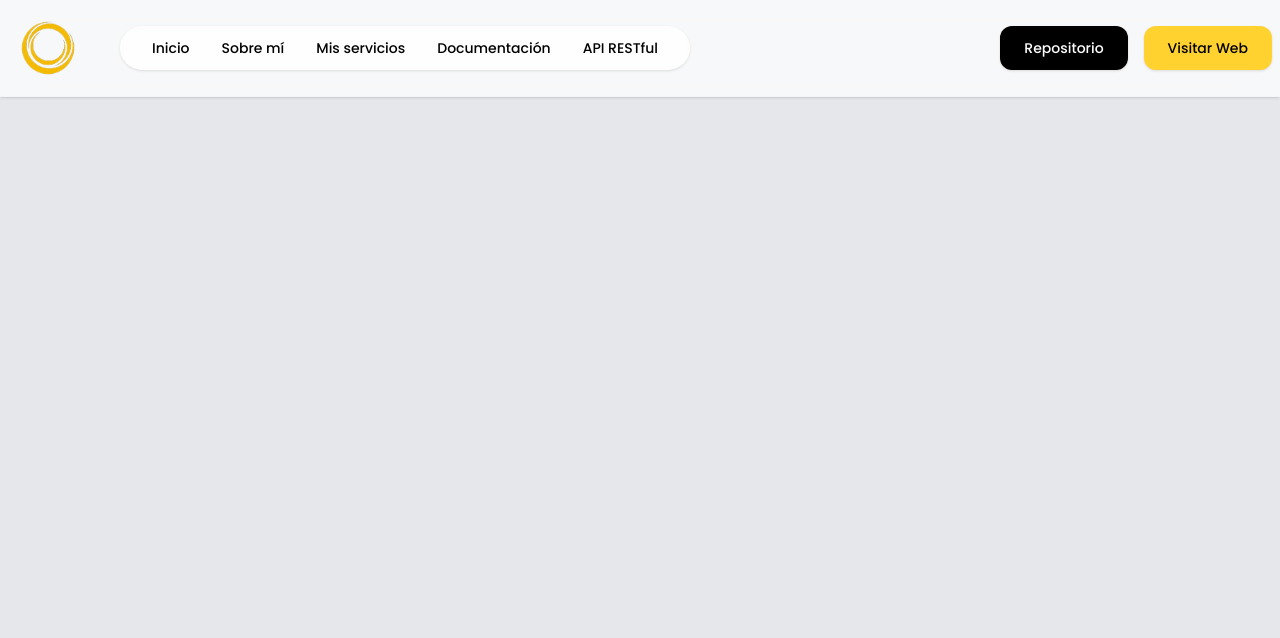
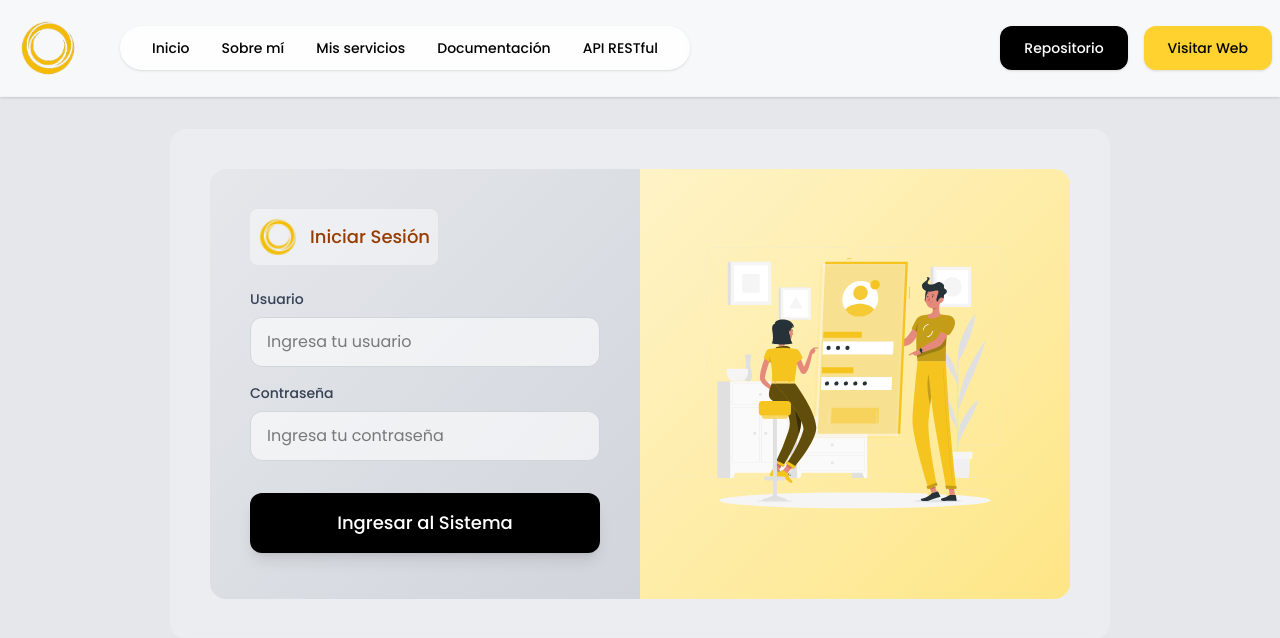
Before and after one commit to GaboGabito05/sistema-crm-compina-client, a React (Vite) app: page /login in a window 1280 px wide. Shown: the top 638 px of the page. Built offline with nearby package versions, Linux system fonts and the light colour scheme.

Commit message:
Errorgit add .!

```diff
--- a/src/App.jsx
+++ b/src/App.jsx
@@ -3,7 +3,8 @@ import { Routes, Route } from 'react-router-dom';
 import Navbar from './components/Navbar';
 import Bento from './components/Bento';
 import Mobile from './components/Mobile';
-import Docs from './pages/Docs'; // Asegúrate de que la ruta sea correcta
+import Docs from './pages/Docs';
+import Login from './pages/login';
 
 function App() {
   const [isDesktop, setIsDesktop] = useState(true);
@@ -27,6 +28,7 @@ function App() {
           <Routes>
             <Route path="/" element={<Bento />} />
             <Route path="/docs" element={<Docs />} />
+            <Route path="/login" element={<Login />} />
           </Routes>
         </>
       ) : (
--- a/src/components/Bento.jsx
+++ b/src/components/Bento.jsx
@@ -7,7 +7,7 @@ function Bento() {
         <section className="flex items-center justify-center justify-self-center w-full h-full p-8">
             <div className="max-w-7xl mx-auto">
                 <div className="grid grid-cols-2 grid-rows-2 gap-8 p-10 rounded-2xl bg-gray-50/30 backdrop-blur-sm">
-                    <div className="bg-amber-300 col-span-1 row-span-2 rounded-xl p-12 hover:shadow-xl transition-all flex flex-col justify-between group hover:bg-amber-400">
+                    <div className="bg-gradient-to-br from-amber-100 to-amber-200 col-span-1 row-span-2 rounded-xl p-12 hover:shadow-xl transition-all flex flex-col justify-between group hover:bg-amber-400">
                         <div className="space-y-4">
                             <span className="text-lg font-medium text-amber-800 block">
                                 Sistema CRM
@@ -16,7 +16,7 @@ function Bento() {
                                 Bienvenido al sistema de gestión de clientes
                             </h1>
                         </div>
-                        <a href="#" className="inline-block bg-black text-white px-8 py-4 text-lg font-medium rounded-xl hover:bg-amber-900 transition-all hover:scale-105 w-fit">
+                        <a href="/login" className="inline-block bg-black text-white px-8 py-4 text-lg font-medium rounded-xl hover:bg-amber-900 transition-all hover:scale-105 w-fit">
                             Ingresar
                         </a>
                     </div>
--- a/src/pages/Login.jsx
+++ b/src/pages/Login.jsx
@@ -0,0 +1,69 @@
+function Login(){
+    return (
+        <section className="flex items-center justify-center w-full h-full p-8">
+            <div className="max-w-7xl mx-auto">
+                <div className="grid grid-cols-2 gap-0 p-10 rounded-2xl bg-gray-50/30 backdrop-blur-sm">
+                    {/* Formulario */}
+                    <div className="bg-gradient-to-br from-gray-200 to-gray-300 rounded-bl-2xl rounded-tl-2xl  p-10 hover:shadow-2xl transition-all">
+                        <div className="space-y-6">
+                            <div className="flex items-center space-x-3 bg-white/40 p-2 rounded-lg w-fit">
+                                <img src="/images/logocompina.webp" alt="Compina Logo" className="w-10 h-10 object-contain" />
+                                <span className="text-lg font-medium text-amber-800">
+                                    Iniciar Sesión
+                                </span>
+                            </div>
+
+                            <form className="space-y-4">
+                                <div className="space-y-2">
+                                    <label htmlFor="usuario" className="block text-sm font-medium text-gray-700">
+                                        Usuario
+                                    </label>
+                                    <input
+                                        type="text"
+                                        id="usuario"
+                                        name="usuario"
+                                        className="w-full px-4 py-3 rounded-xl bg-white/60 border border-gray-300 focus:outline-none focus:ring-2 focus:ring-amber-500 focus:border-transparent transition-all"
+                                        placeholder="Ingresa tu usuario"
+                                    />
+                                </div>
+
+                                <div className="space-y-2">
+                                    <label htmlFor="password" className="block text-sm font-medium text-gray-700">
+                                        Contraseña
+                                    </label>
+                                    <input
+                                        type="password"
+                                        id="password"
+                                        name="password"
+                                        className="w-full px-4 py-3 rounded-xl bg-white/60 border border-gray-300 focus:outline-none focus:ring-2 focus:ring-amber-500 focus:border-transparent transition-all"
+                                        placeholder="Ingresa tu contraseña"
+                                    />
+                                </div>
+
+                                <div className="pt-4">
+                                    <button
+                                        type="submit"
+                                        className="w-full bg-black text-white px-8 py-4 text-lg font-medium rounded-xl hover:bg-amber-900 transition-all hover:scale-[1.02] shadow-lg hover:shadow-amber-900/20"
+                                    >
+                                        Ingresar al Sistema
+                                    </button>
+                                </div>
+                            </form>
+                        </div>
+                    </div>
+
+                    {/* Imagen */}
+                    <div className="bg-gradient-to-br from-amber-100 to-amber-200 rounded-br-2xl rounded-tr-2xl p-10 hover:shadow-2xl transition-all flex items-center justify-center">
+                        <img
+                            src="/images/Mobile-login-rafiki.svg"
+                            alt="Ilustración de login"
+                            className="w-full max-w-md transform hover:scale-105 transition-transform duration-300"
+                        />
+                    </div>
+                </div>
+            </div>
+        </section>
+    );
+};
+
+export default Login;
--- a/src/pages/docs.jsx
+++ b/src/pages/docs.jsx
@@ -4,7 +4,7 @@ function Docs() {
       <div className="max-w-7xl mx-auto">
         <div className="grid grid-cols-2 gap-8 p-10 rounded-2xl bg-gray-50/30 backdrop-blur-sm">
           {/* Resumen del Proyecto */}
-          <div className="bg-amber-300 col-span-2 rounded-xl p-12 hover:shadow-xl transition-all group hover:bg-amber-400">
+          <div className="bg-gradient-to-br from-amber-100 to-amber-200 col-span-2 rounded-xl p-12 hover:shadow-xl transition-all group hover:bg-amber-400">
             <div className="space-y-4">
               <span className="text-lg font-medium text-amber-800 block">
                 Sistema CRM Compina S.A.C.
```
